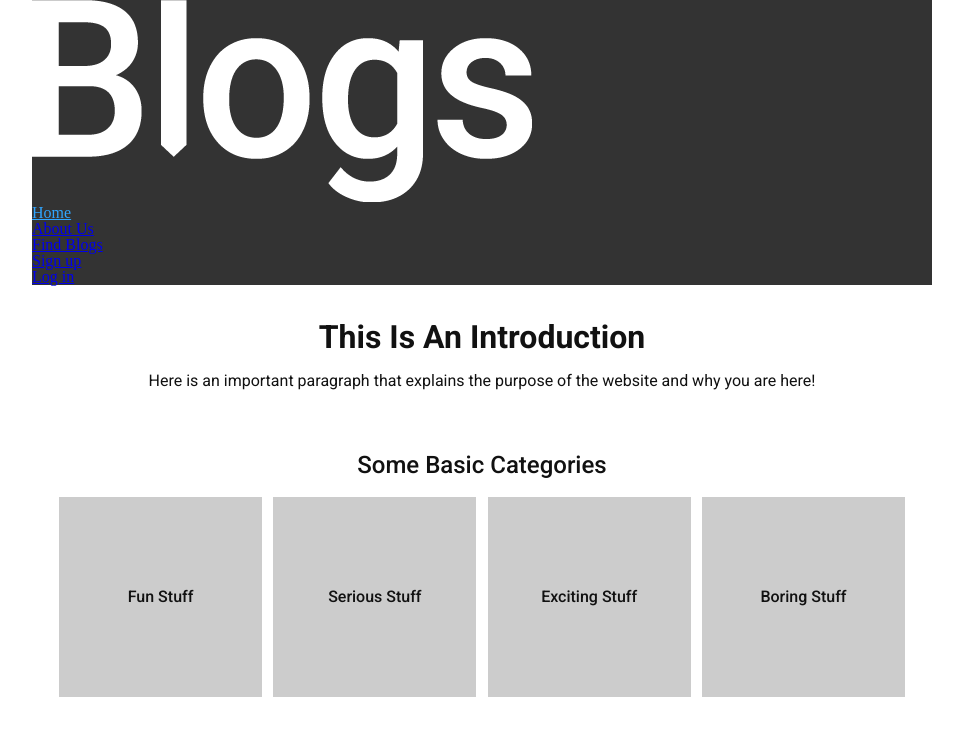
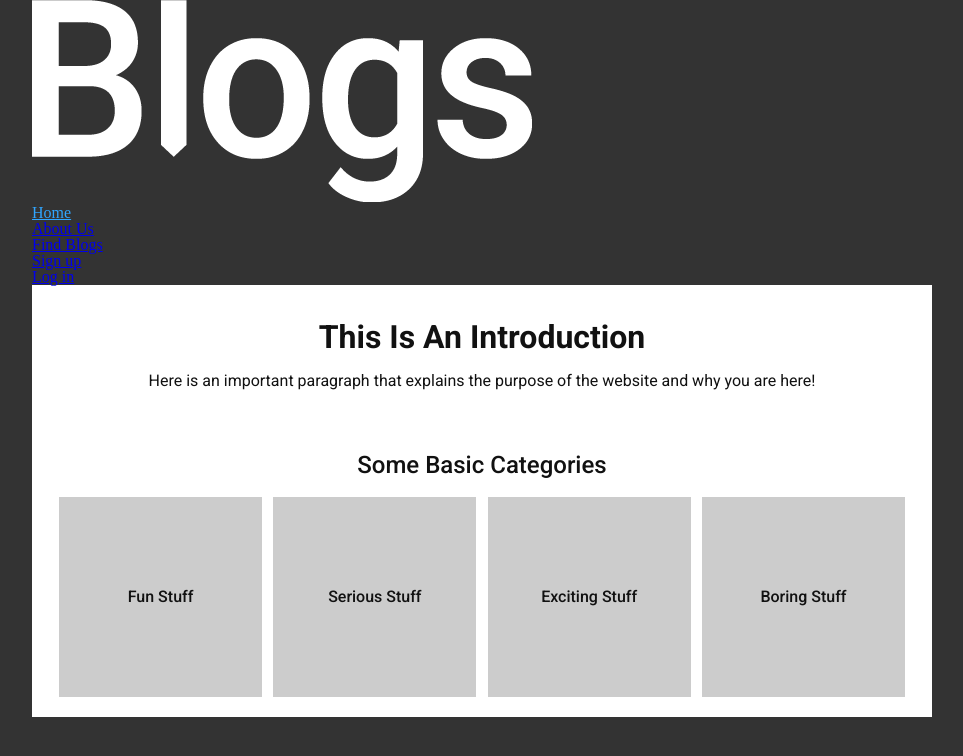
Before and after one commit to ab2397/phpproject01_LoginSystem, a PHP site: page /index.php in a window 1280 px wide. Shown: the top 756 px of the page, without its empty margins (158-1121 px from the left). Run offline with PHP 8.4, Linux system fonts and the light colour scheme.

Commit message:
Update style.css

```diff
--- a/css/style.css
+++ b/css/style.css
@@ -1,10 +1,9 @@
-/*
+
 body {
   background-color: #333333;
 }
-*/
+
 .wrapper {
-  background-color: #333333;
   width: 900px;
   margin: 0 auto;
 }
```
